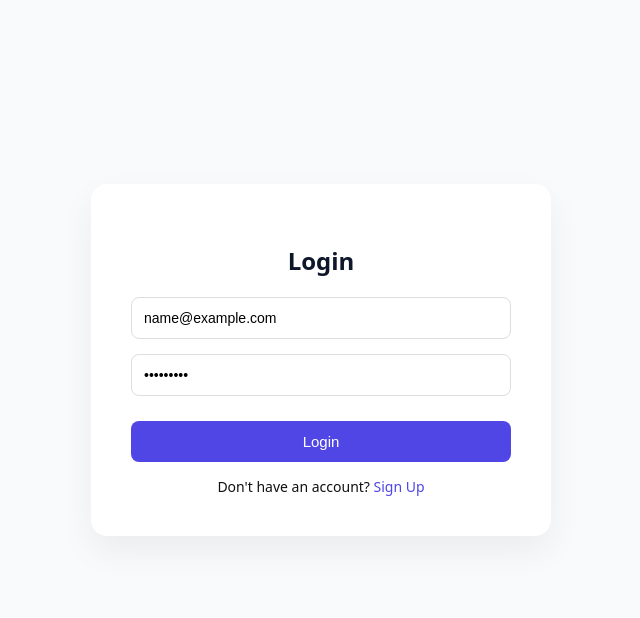
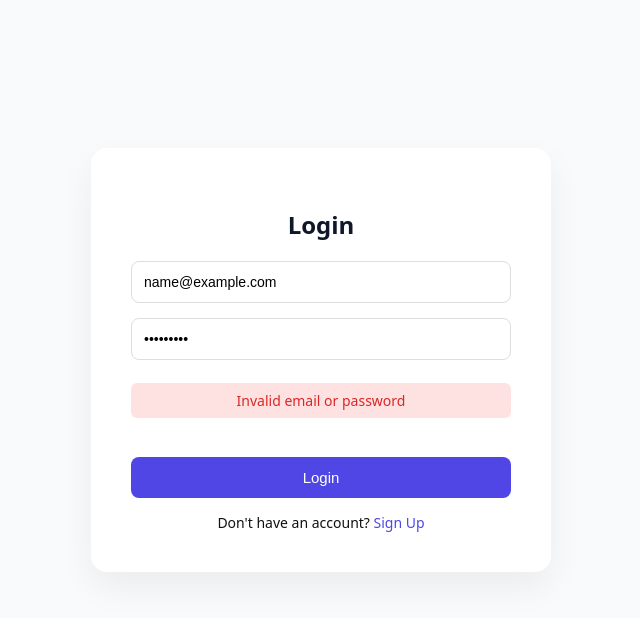
Before and after one commit to NOMANLIKEOLA/FINSIGHT, a React (Vite) app in the folder finsight/: page /login in a window 1280 px wide. Both pictures are taken after typing "name@example.com", "Sample123" into the empty fields and a click on the button "Login". Shown: the top 618 px of the page, without its empty margins (319-959 px from the left). Built offline with nearby package versions, Linux system fonts and the light colour scheme.

Commit message:
From alert to error message.

```diff
--- a/finsight/src/pages/Login.jsx
+++ b/finsight/src/pages/Login.jsx
@@ -6,31 +6,45 @@ function Login() {
 
   const navigate = useNavigate()
 
-  const [email, setEmail] = useState("")
-  const [password, setPassword] = useState("")
+  const [formData, setFormData] = useState({
+    email: "",
+    password: ""
+  })
+
+  const [error, setError] = useState("")
+
+  const handleChange = (e) => {
+
+    // clear error when user types
+    setError("")
+
+    setFormData({
+      ...formData,
+      [e.target.name]: e.target.value
+    })
+  }
 
   const handleSubmit = (e) => {
     e.preventDefault()
 
     const storedUser = JSON.parse(localStorage.getItem("finsightUser"))
 
-    if (!storedUser) {
-      alert("User not found")
+    if (
+      !storedUser ||
+      storedUser.email !== formData.email ||
+      storedUser.password !== formData.password
+    ) {
+      setError("Invalid email or password")
       return
     }
 
-    if (email === storedUser.email && password === storedUser.password) {
+    localStorage.setItem("isLoggedIn", "true")
 
-      localStorage.setItem("isAuthenticated", "true")
-
-      navigate("/dashboard")
-
-    } else {
-      alert("Invalid credentials")
-    }
+    navigate("/dashboard")
   }
 
   return (
+
     <div className="authContainer">
 
       <div className="authCard">
@@ -41,17 +55,21 @@ function Login() {
 
           <input
             type="email"
+            name="email"
             placeholder="Email"
-            onChange={(e) => setEmail(e.target.value)}
+            onChange={handleChange}
             required
           />
 
           <input
             type="password"
+            name="password"
             placeholder="Password"
-            onChange={(e) => setPassword(e.target.value)}
+            onChange={handleChange}
             required
           />
+
+          {error && <p className="errorMsg">{error}</p>}
 
           <button className="authBtn">
             Login
--- a/finsight/src/styles/Auth.css
+++ b/finsight/src/styles/Auth.css
@@ -58,3 +58,13 @@
   color: #4f46e5;
   text-decoration: none;
 }
+
+.errorMsg {
+  color: #dc2626;
+  background: #fee2e2;
+  padding: 8px;
+  border-radius: 6px;
+  margin-top: 8px;
+  font-size: 14px;
+  text-align: center;
+}
```
